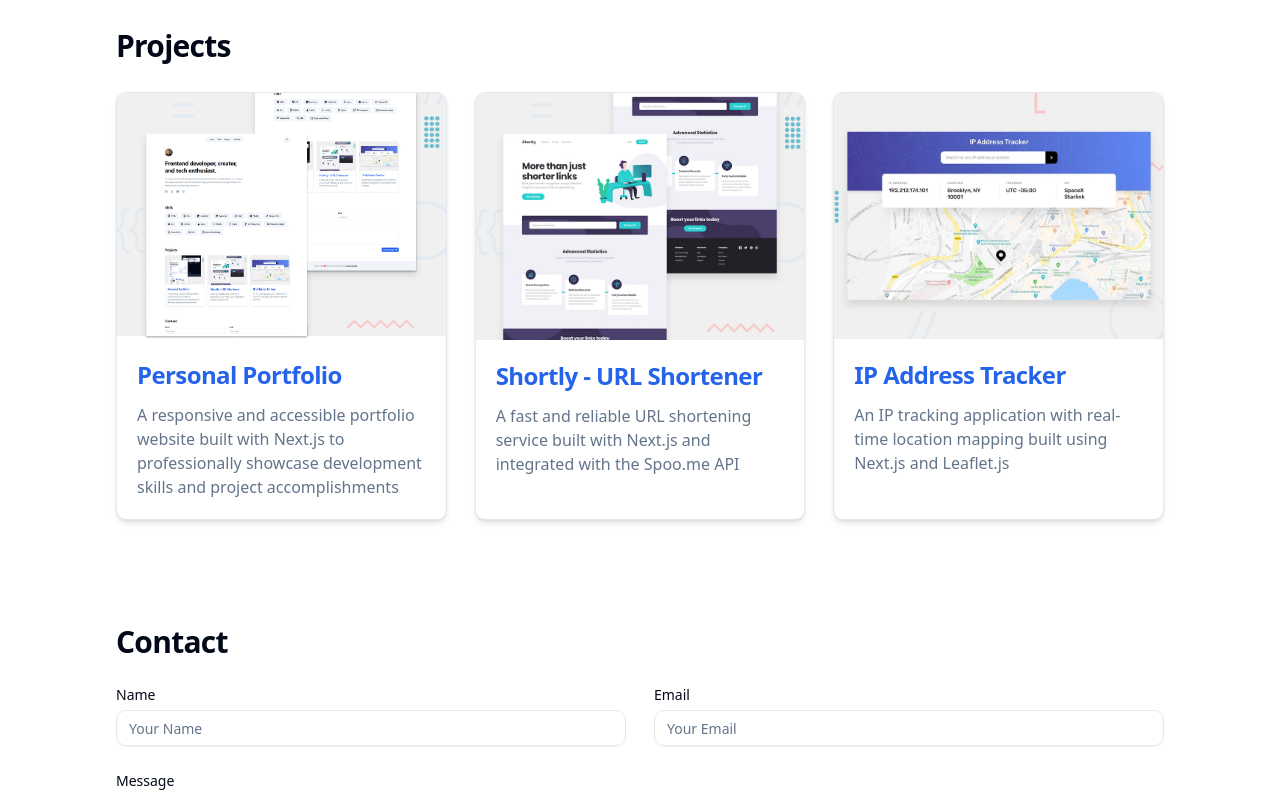
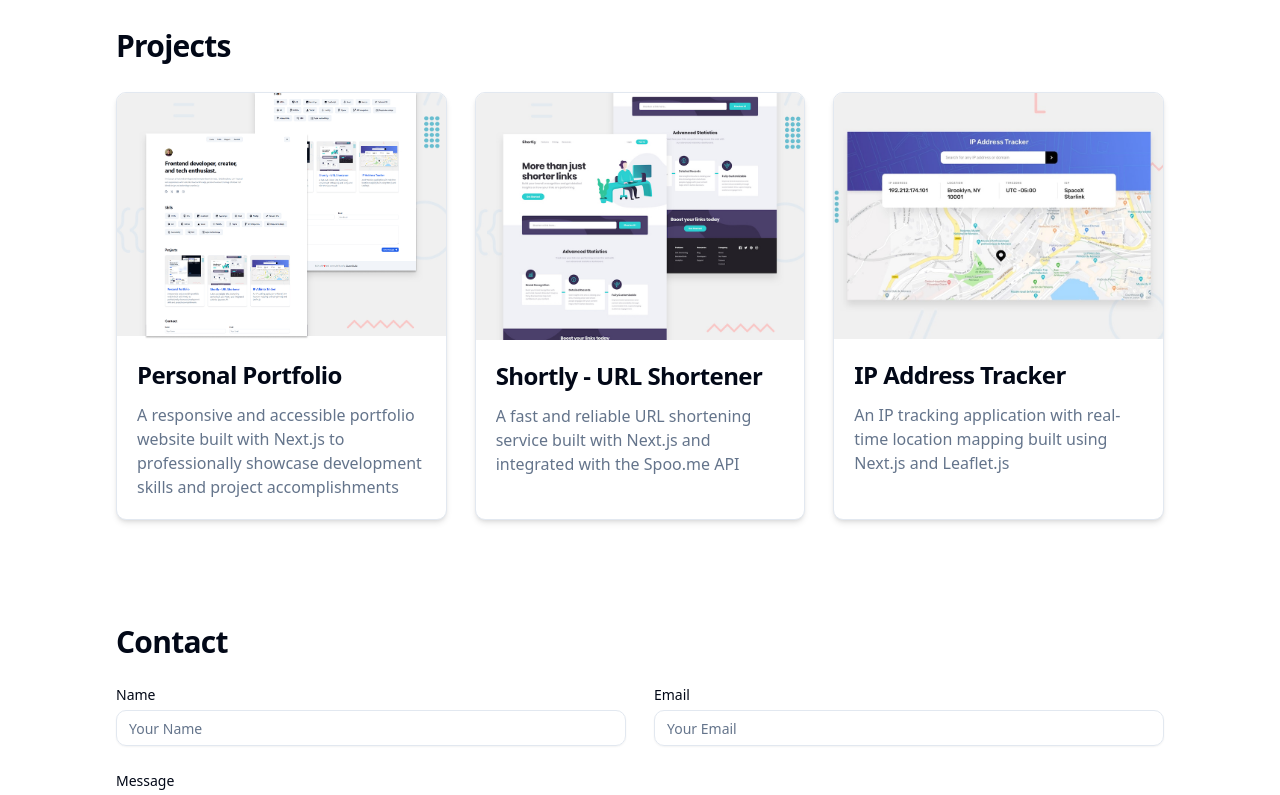
Before and after one commit to yoursgaurav/portfolio, a Next.js app: page / in a window 1280 px wide. Shown: the part 930-1725 px from the top of the page. Built offline with nearby package versions, Linux system fonts and the light colour scheme; no server answers.

Commit message:
Remove primary color from project title typography for cleaner styling

```diff
--- a/components/home/projects.tsx
+++ b/components/home/projects.tsx
@@ -47,7 +47,7 @@
                 <div className="grid gap-3 p-5">
                   {/* Project Title */}
                   <Link href={`/projects/${project.slug}`}>
-                    <TypographyH3 className="text-primary line-clamp-1 transition-all duration-300 hover:underline">
+                    <TypographyH3 className="line-clamp-1 hover:underline">
                       {project.title}
                     </TypographyH3>
                   </Link>
```
